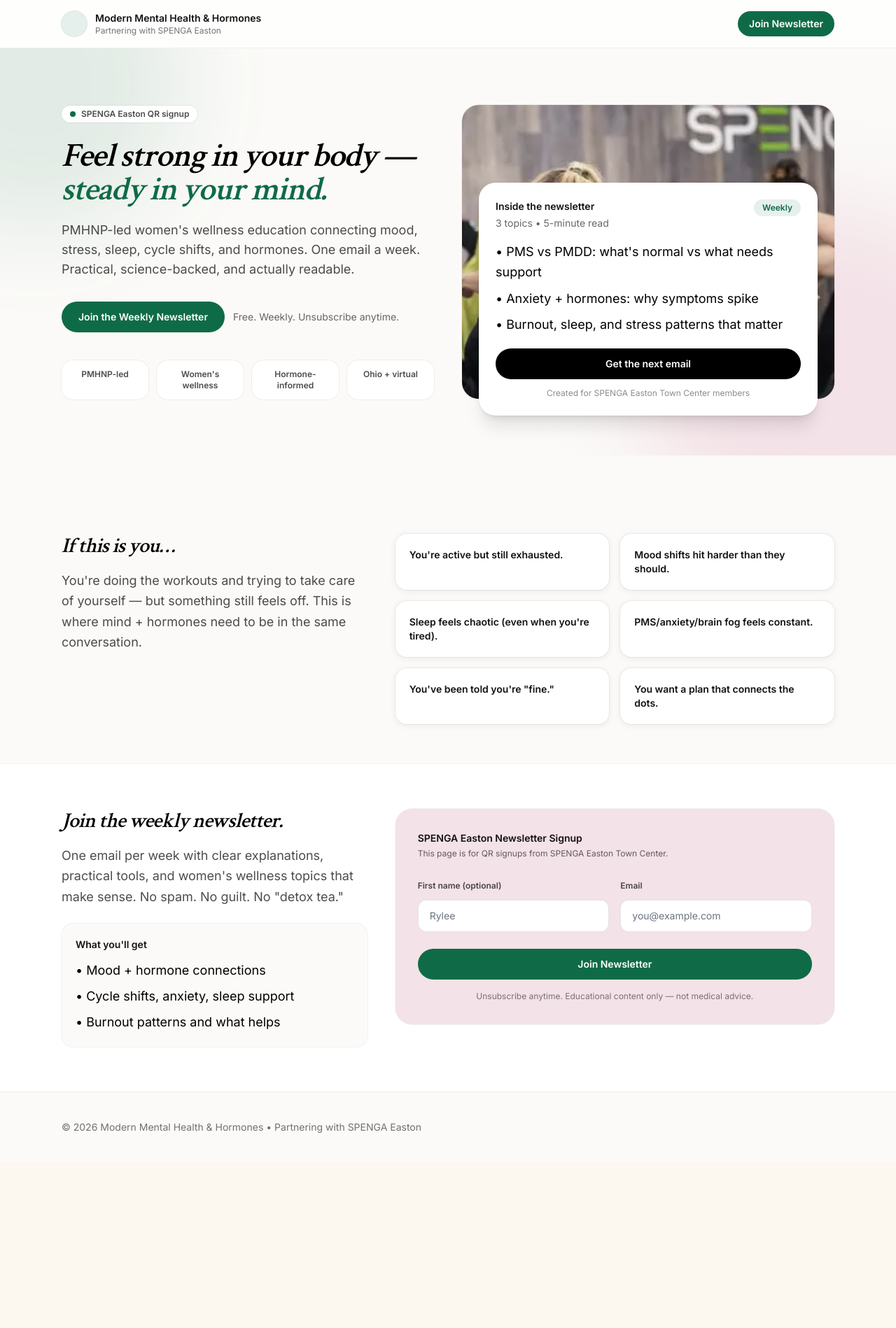
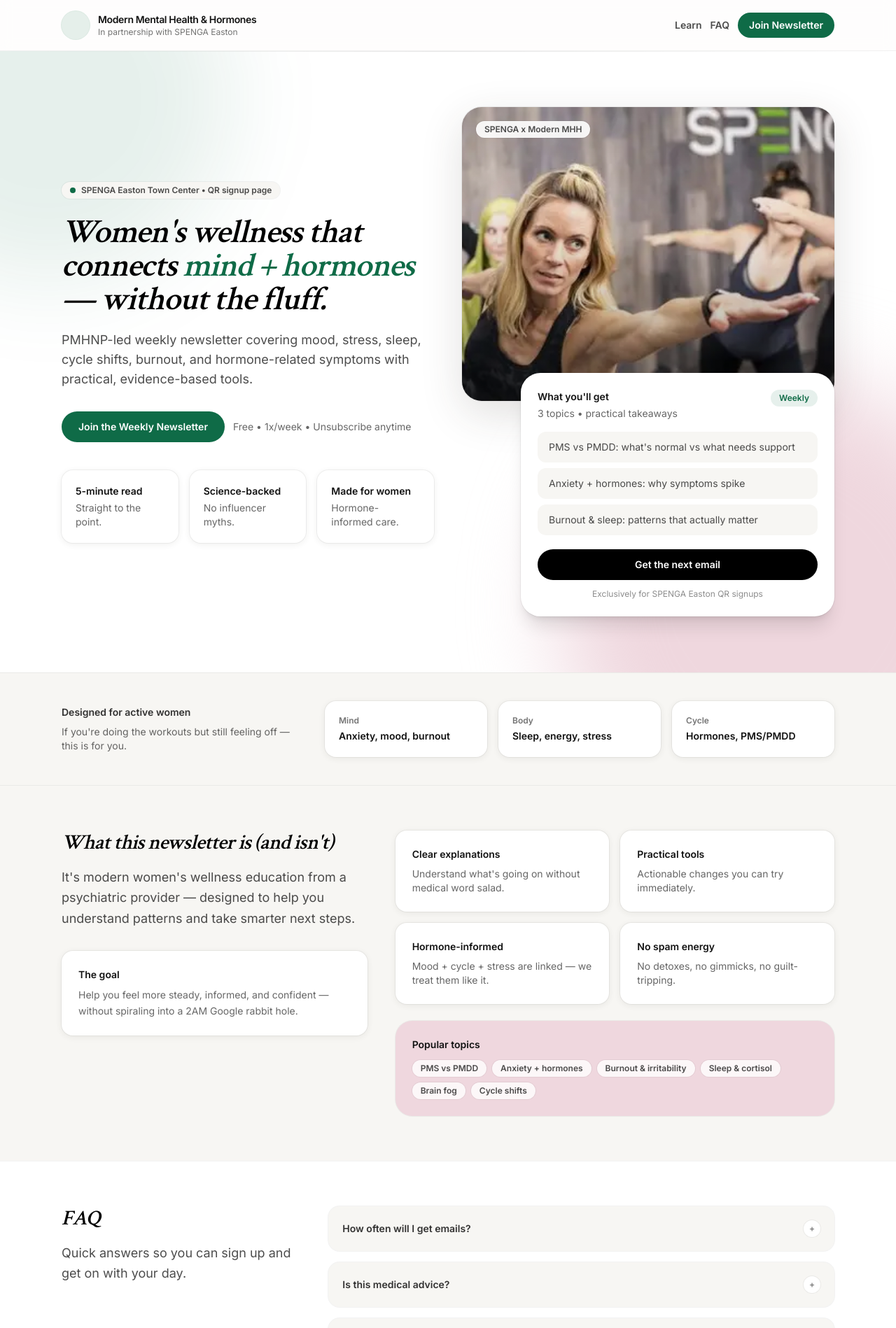
Before and after one commit to JaeShift/MMHH, a Next.js app: page /spenga in a window 1280 px wide. Shown: the top 1898 px of the page at 70% size. Before the commit the page ends 1661 px from the top, so only its background shows below. Built offline with nearby package versions, Linux system fonts and the light colour scheme; a web font is replaced by a local one.

Commit message:
redesign SPENGA page with Wix-grade layout: multi-section, FAQ, navigation

```diff
--- a/src/app/spenga/page.tsx
+++ b/src/app/spenga/page.tsx
@@ -3,15 +3,13 @@
 import Image from "next/image";
 import { useMemo, useState } from "react";
 
-export default function SpengaLandingClean() {
+export default function SpengaLandingWixGrade() {
   const [firstName, setFirstName] = useState("");
   const [email, setEmail] = useState("");
   const [status, setStatus] = useState<"idle" | "loading" | "success" | "error">("idle");
   const [message, setMessage] = useState("");
 
-  const isValidEmail = useMemo(() => {
-    return /^[^\s@]+@[^\s@]+\.[^\s@]+$/.test(email.trim());
-  }, [email]);
+  const isValidEmail = useMemo(() => /^[^\s@]+@[^\s@]+\.[^\s@]+$/.test(email.trim()), [email]);
 
   async function onSubmit(e: React.FormEvent) {
     e.preventDefault();
@@ -27,7 +25,6 @@
     }
 
     setStatus("loading");
-
     try {
       const res = await fetch("/api/spenga-signup", {
         method: "POST",
@@ -40,7 +37,6 @@
       });
 
       const data = await res.json();
-
       if (!res.ok) {
         setStatus("error");
         setMessage(data?.error ?? "Something went wrong. Try again.");
@@ -58,18 +54,31 @@
   }
 
   return (
-    <main className="min-h-screen bg-[#FBFAF8] text-[#121212]">
-      {/* Top bar */}
-      <header className="sticky top-0 z-30 border-b border-black/5 bg-white/75 backdrop-blur">
+    <main className="min-h-screen bg-[#F7F6F3] text-[#121212]">
+      {/* Top Nav */}
+      <header className="sticky top-0 z-40 border-b border-black/5 bg-white/80 backdrop-blur">
         <div className="mx-auto flex max-w-6xl items-center justify-between px-6 py-4">
           <div className="flex items-center gap-3">
-            <div className="h-9 w-9 rounded-full bg-[#0F6B47]/10 ring-1 ring-[#0F6B47]/15" />
+            <div className="h-10 w-10 rounded-full bg-[#0F6B47]/10 ring-1 ring-[#0F6B47]/15" />
             <div className="leading-tight">
-              <div className="text-sm font-semibold">Modern Mental Health & Hormones</div>
-              <div className="text-xs text-black/55">Partnering with SPENGA Easton</div>
+              <div className="text-sm font-semibold tracking-tight">Modern Mental Health & Hormones</div>
+              <div className="text-xs text-black/55">In partnership with SPENGA Easton</div>
             </div>
           </div>
 
+          <div className="flex items-center gap-3">
+            <a
+              href="#learn"
+              className="hidden text-sm font-semibold text-black/70 hover:text-black md:inline"
+            >
+              Learn
+            </a>
+            <a
+              href="#faq"
+              className="hidden text-sm font-semibold text-black/70 hover:text-black md:inline"
+            >
+              FAQ
+            </a>
             <a
               href="#signup"
               className="rounded-full bg-[#0F6B47] px-4 py-2 text-sm font-semibold text-white hover:bg-[#0c5a3b]"
@@ -77,32 +86,34 @@
               Join Newsletter
             </a>
           </div>
+        </div>
       </header>
 
       {/* Hero */}
-      <section className="relative overflow-hidden">
-        {/* soft background wash */}
+      <section className="relative overflow-hidden bg-white">
+        {/* Decorative background */}
         <div className="absolute inset-0">
-          <div className="absolute -left-40 -top-40 h-[420px] w-[420px] rounded-full bg-[#0F6B47]/10 blur-3xl" />
-          <div className="absolute -right-40 -bottom-40 h-[520px] w-[520px] rounded-full bg-[#F3E2E7] blur-3xl" />
+          <div className="absolute -left-48 -top-48 h-[520px] w-[520px] rounded-full bg-[#0F6B47]/10 blur-3xl" />
+          <div className="absolute -right-40 -bottom-56 h-[640px] w-[640px] rounded-full bg-[#EFD7DE] blur-3xl" />
+          <div className="absolute inset-x-0 top-0 h-px bg-gradient-to-r from-transparent via-black/10 to-transparent" />
         </div>
 
         <div className="relative mx-auto grid max-w-6xl grid-cols-1 items-center gap-10 px-6 py-14 lg:grid-cols-12 lg:py-20">
-          {/* Copy */}
+          {/* Left copy */}
           <div className="lg:col-span-6">
-            <div className="inline-flex items-center gap-2 rounded-full bg-white px-3 py-1 text-xs font-semibold text-black/70 ring-1 ring-black/5">
+            <div className="inline-flex items-center gap-2 rounded-full bg-[#F7F6F3] px-3 py-1 text-xs font-semibold text-black/70 ring-1 ring-black/5">
               <span className="inline-block h-2 w-2 rounded-full bg-[#0F6B47]" />
-              SPENGA Easton QR signup
+              SPENGA Easton Town Center • QR signup page
             </div>
 
             <h1 className="mt-6 text-4xl font-semibold leading-tight tracking-tight sm:text-5xl">
-              Feel strong in your body —{" "}
-              <span className="text-[#0F6B47]">steady in your mind.</span>
+              Women&apos;s wellness that connects{" "}
+              <span className="text-[#0F6B47]">mind + hormones</span> — without the fluff.
             </h1>
 
             <p className="mt-5 max-w-xl text-base leading-relaxed text-black/70 sm:text-lg">
-              PMHNP-led women&apos;s wellness education connecting mood, stress, sleep, cycle shifts, and hormones.
-              One email a week. Practical, science-backed, and actually readable.
+              PMHNP-led weekly newsletter covering mood, stress, sleep, cycle shifts, burnout,
+              and hormone-related symptoms with practical, evidence-based tools.
             </p>
 
             <div className="mt-8 flex flex-col gap-3 sm:flex-row sm:items-center">
@@ -112,23 +123,30 @@
               >
                 Join the Weekly Newsletter
               </a>
-              <p className="text-sm text-black/60">Free. Weekly. Unsubscribe anytime.</p>
+              <div className="text-sm text-black/60">Free • 1x/week • Unsubscribe anytime</div>
             </div>
 
-            <div className="mt-10 grid grid-cols-2 gap-3 sm:grid-cols-4">
-              {["PMHNP-led", "Women's wellness", "Hormone-informed", "Ohio + virtual"].map((t) => (
-                <div key={t} className="rounded-2xl bg-white px-4 py-3 text-center text-xs font-semibold text-black/70 ring-1 ring-black/5">
-                  {t}
+            {/* Mini "Wix template" feature row */}
+            <div className="mt-10 grid grid-cols-1 gap-4 sm:grid-cols-3">
+              {[
+                { title: "5-minute read", desc: "Straight to the point." },
+                { title: "Science-backed", desc: "No influencer myths." },
+                { title: "Made for women", desc: "Hormone-informed care." },
+              ].map((c) => (
+                <div key={c.title} className="rounded-2xl bg-white p-5 shadow-sm ring-1 ring-black/5">
+                  <div className="text-sm font-semibold">{c.title}</div>
+                  <div className="mt-1 text-sm text-black/60">{c.desc}</div>
                 </div>
               ))}
             </div>
           </div>
 
-          {/* Image + overlay card */}
+          {/* Right media */}
           <div className="lg:col-span-6">
             <div className="relative">
-              <div className="relative overflow-hidden rounded-3xl bg-black/5 ring-1 ring-black/5">
-                <div className="relative h-[340px] w-full sm:h-[420px]">
+              {/* image card */}
+              <div className="relative overflow-hidden rounded-[28px] bg-black/5 shadow-lg ring-1 ring-black/5">
+                <div className="relative h-[420px] w-full">
                   <Image
                     src="/spenga.webp"
                     alt="SPENGA class"
@@ -136,28 +154,38 @@
                     priority
                     className="object-cover object-center"
                   />
-                  {/* readability fade */}
                   <div className="absolute inset-0 bg-gradient-to-t from-black/35 via-black/10 to-transparent" />
+                </div>
+
+                {/* overlay badge */}
+                <div className="absolute left-5 top-5 rounded-full bg-white/90 px-3 py-1 text-xs font-semibold text-black/70 ring-1 ring-black/5">
+                  SPENGA x Modern MHH
                 </div>
               </div>
 
-              {/* floating mini card */}
-              <div className="absolute -bottom-6 left-6 right-6 rounded-3xl bg-white p-6 shadow-xl ring-1 ring-black/5">
+              {/* floating signup preview */}
+              <div className="relative -mt-10 ml-auto w-full max-w-md rounded-[28px] bg-white p-6 shadow-xl ring-1 ring-black/5">
                 <div className="flex items-start justify-between gap-4">
                   <div>
-                    <div className="text-sm font-semibold">Inside the newsletter</div>
-                    <div className="mt-1 text-sm text-black/60">3 topics • 5-minute read</div>
+                    <div className="text-sm font-semibold">What you&apos;ll get</div>
+                    <div className="mt-1 text-sm text-black/60">3 topics • practical takeaways</div>
                   </div>
                   <div className="rounded-full bg-[#0F6B47]/10 px-3 py-1 text-xs font-semibold text-[#0F6B47]">
                     Weekly
                   </div>
                 </div>
 
-                <ul className="mt-4 space-y-2 text-sm text-black/70">
-                  <li>• PMS vs PMDD: what&apos;s normal vs what needs support</li>
-                  <li>• Anxiety + hormones: why symptoms spike</li>
-                  <li>• Burnout, sleep, and stress patterns that matter</li>
-                </ul>
+                <div className="mt-4 grid gap-2 text-sm text-black/70">
+                  <div className="rounded-xl bg-[#F7F6F3] px-4 py-3">
+                    PMS vs PMDD: what&apos;s normal vs what needs support
+                  </div>
+                  <div className="rounded-xl bg-[#F7F6F3] px-4 py-3">
+                    Anxiety + hormones: why symptoms spike
+                  </div>
+                  <div className="rounded-xl bg-[#F7F6F3] px-4 py-3">
+                    Burnout & sleep: patterns that actually matter
+                  </div>
+                </div>
 
                 <a
                   href="#signup"
@@ -167,7 +195,7 @@
                 </a>
 
                 <div className="mt-3 text-center text-xs text-black/45">
-                  Created for SPENGA Easton Town Center members
+                  Exclusively for SPENGA Easton QR signups
                 </div>
               </div>
             </div>
@@ -175,63 +203,176 @@
         </div>
       </section>
 
-      {/* spacer because floating card */}
-      <div className="h-14" />
+      {/* Social proof strip */}
+      <section className="border-y border-black/5 bg-[#F7F6F3]">
+        <div className="mx-auto max-w-6xl px-6 py-10">
+          <div className="grid grid-cols-1 gap-6 md:grid-cols-12 md:items-center">
+            <div className="md:col-span-4">
+              <div className="text-sm font-semibold text-black/80">Designed for active women</div>
+              <div className="mt-2 text-sm text-black/60">
+                If you&apos;re doing the workouts but still feeling off — this is for you.
+              </div>
+            </div>
+            <div className="md:col-span-8">
+              <div className="grid grid-cols-1 gap-4 sm:grid-cols-3">
+                {[
+                  { k: "Mind", v: "Anxiety, mood, burnout" },
+                  { k: "Body", v: "Sleep, energy, stress" },
+                  { k: "Cycle", v: "Hormones, PMS/PMDD" },
+                ].map((x) => (
+                  <div key={x.k} className="rounded-2xl bg-white p-5 ring-1 ring-black/5 shadow-sm">
+                    <div className="text-xs font-semibold text-black/55">{x.k}</div>
+                    <div className="mt-1 text-sm font-semibold">{x.v}</div>
+                  </div>
+                ))}
+              </div>
+            </div>
+          </div>
+        </div>
+      </section>
 
-      {/* Who it's for */}
-      <section className="mx-auto max-w-6xl px-6 py-14">
+      {/* Learn Section */}
+      <section id="learn" className="mx-auto max-w-6xl px-6 py-16">
         <div className="grid grid-cols-1 gap-10 lg:grid-cols-12">
           <div className="lg:col-span-5">
-            <h2 className="text-3xl font-semibold tracking-tight">If this is you…</h2>
+            <h2 className="text-3xl font-semibold tracking-tight">What this newsletter is (and isn&apos;t)</h2>
             <p className="mt-4 text-black/70 leading-relaxed">
-              You&apos;re doing the workouts and trying to take care of yourself — but something still feels off.
-              This is where mind + hormones need to be in the same conversation.
+              It&apos;s modern women&apos;s wellness education from a psychiatric provider — designed to help you
+              understand patterns and take smarter next steps.
             </p>
+
+            <div className="mt-8 rounded-2xl bg-white p-6 shadow-sm ring-1 ring-black/5">
+              <div className="text-sm font-semibold">The goal</div>
+              <p className="mt-2 text-sm text-black/60 leading-relaxed">
+                Help you feel more steady, informed, and confident — without spiraling into a 2AM
+                Google rabbit hole.
+              </p>
+            </div>
           </div>
 
           <div className="lg:col-span-7">
             <div className="grid grid-cols-1 gap-4 sm:grid-cols-2">
               {[
-                "You're active but still exhausted.",
-                "Mood shifts hit harder than they should.",
-                "Sleep feels chaotic (even when you're tired).",
-                "PMS/anxiety/brain fog feels constant.",
-                "You've been told you're \"fine.\"",
-                "You want a plan that connects the dots.",
-              ].map((text) => (
-                <div key={text} className="rounded-2xl bg-white p-5 ring-1 ring-black/5 shadow-sm">
-                  <div className="text-sm font-semibold">{text}</div>
+                {
+                  title: "Clear explanations",
+                  desc: "Understand what's going on without medical word salad.",
+                },
+                {
+                  title: "Practical tools",
+                  desc: "Actionable changes you can try immediately.",
+                },
+                {
+                  title: "Hormone-informed",
+                  desc: "Mood + cycle + stress are linked — we treat them like it.",
+                },
+                {
+                  title: "No spam energy",
+                  desc: "No detoxes, no gimmicks, no guilt-tripping.",
+                },
+              ].map((b) => (
+                <div key={b.title} className="rounded-2xl bg-white p-6 shadow-sm ring-1 ring-black/5">
+                  <div className="text-sm font-semibold">{b.title}</div>
+                  <div className="mt-2 text-sm text-black/60">{b.desc}</div>
                 </div>
               ))}
+            </div>
+
+            {/* "Template-style" callout */}
+            <div className="mt-6 rounded-3xl bg-[#EFD7DE] p-6 ring-1 ring-black/5">
+              <div className="text-sm font-semibold">Popular topics</div>
+              <div className="mt-3 flex flex-wrap gap-2">
+                {[
+                  "PMS vs PMDD",
+                  "Anxiety + hormones",
+                  "Burnout & irritability",
+                  "Sleep & cortisol",
+                  "Brain fog",
+                  "Cycle shifts",
+                ].map((t) => (
+                  <span
+                    key={t}
+                    className="rounded-full bg-white/80 px-3 py-1 text-xs font-semibold text-black/70 ring-1 ring-black/5"
+                  >
+                    {t}
+                  </span>
+                ))}
+              </div>
+            </div>
+          </div>
+        </div>
+      </section>
+
+      {/* FAQ */}
+      <section id="faq" className="border-t border-black/5 bg-white">
+        <div className="mx-auto max-w-6xl px-6 py-16">
+          <div className="grid grid-cols-1 gap-10 lg:grid-cols-12">
+            <div className="lg:col-span-4">
+              <h2 className="text-3xl font-semibold tracking-tight">FAQ</h2>
+              <p className="mt-4 text-black/70 leading-relaxed">
+                Quick answers so you can sign up and get on with your day.
+              </p>
+            </div>
+
+            <div className="lg:col-span-8">
+              <div className="space-y-4">
+                <Faq
+                  q="How often will I get emails?"
+                  a="Once per week. Occasionally a short bonus email if something is time-sensitive or highly requested."
+                />
+                <Faq
+                  q="Is this medical advice?"
+                  a="No. It's educational content meant to help you understand patterns and options. For personal medical decisions, you'd need individualized care."
+                />
+                <Faq
+                  q="Can I unsubscribe?"
+                  a="Yes — anytime, with one click. No hard feelings. I won't chase you like a gym membership contract."
+                />
+                <Faq
+                  q="Is this only for SPENGA members?"
+                  a="This page is built for SPENGA Easton QR signups, but the newsletter content is generally relevant for women who want mind + hormone support."
+                />
+              </div>
             </div>
           </div>
         </div>
       </section>
 
       {/* Signup */}
-      <section id="signup" className="border-t border-black/5 bg-white">
-        <div className="mx-auto grid max-w-6xl grid-cols-1 gap-10 px-6 py-16 lg:grid-cols-12 lg:items-start">
+      <section id="signup" className="bg-[#F7F6F3]">
+        <div className="mx-auto max-w-6xl px-6 py-16">
+          <div className="grid grid-cols-1 gap-10 lg:grid-cols-12 lg:items-start">
             <div className="lg:col-span-5">
               <h2 className="text-3xl font-semibold tracking-tight">Join the weekly newsletter.</h2>
               <p className="mt-4 text-black/70 leading-relaxed">
-              One email per week with clear explanations, practical tools, and women&apos;s wellness topics that make sense.
-              No spam. No guilt. No &quot;detox tea.&quot;
+                One email per week with clear explanations, real tools, and women&apos;s wellness topics that make sense.
               </p>
 
-            <div className="mt-6 rounded-2xl bg-[#FBFAF8] p-5 ring-1 ring-black/5">
-              <div className="text-sm font-semibold">What you&apos;ll get</div>
-              <ul className="mt-3 space-y-2 text-sm text-black/70">
-                <li>• Mood + hormone connections</li>
-                <li>• Cycle shifts, anxiety, sleep support</li>
-                <li>• Burnout patterns and what helps</li>
+              <div className="mt-8 rounded-2xl bg-white p-6 shadow-sm ring-1 ring-black/5">
+                <div className="text-sm font-semibold">Perfect for you if…</div>
+                <ul className="mt-3 space-y-2 text-sm text-black/60">
+                  <li>• you&apos;re active but still exhausted</li>
+                  <li>• mood shifts / irritability feel &quot;random&quot;</li>
+                  <li>• sleep, stress, and cycle changes overlap</li>
                 </ul>
               </div>
             </div>
 
             <div className="lg:col-span-7">
-            <form onSubmit={onSubmit} className="rounded-3xl bg-[#F3E2E7] p-8 ring-1 ring-black/5">
+              <form
+                onSubmit={onSubmit}
+                className="rounded-[28px] bg-white p-8 shadow-xl ring-1 ring-black/5"
+              >
+                <div className="flex items-start justify-between gap-4">
+                  <div>
                     <div className="text-sm font-semibold">SPENGA Easton Newsletter Signup</div>
-              <div className="mt-1 text-xs text-black/60">This page is for QR signups from SPENGA Easton Town Center.</div>
+                    <div className="mt-1 text-xs text-black/55">
+                      This page is for QR signups from SPENGA Easton Town Center.
+                    </div>
+                  </div>
+                  <div className="rounded-full bg-[#0F6B47]/10 px-3 py-1 text-xs font-semibold text-[#0F6B47]">
+                    Free
+                  </div>
+                </div>
 
                 <div className="mt-6 grid grid-cols-1 gap-4 sm:grid-cols-2">
                   <div>
@@ -239,8 +380,8 @@
                     <input
                       value={firstName}
                       onChange={(e) => setFirstName(e.target.value)}
-                    className="mt-2 w-full rounded-xl border border-black/10 bg-white px-4 py-3 text-sm outline-none focus:border-[#0F6B47]"
-                    placeholder="Rylee"
+                      className="mt-2 w-full rounded-2xl border border-black/10 bg-[#F7F6F3] px-4 py-3 text-sm outline-none focus:border-[#0F6B47] focus:bg-white"
+                      placeholder="First name"
                       autoComplete="given-name"
                     />
                   </div>
@@ -250,7 +391,7 @@
                     <input
                       value={email}
                       onChange={(e) => setEmail(e.target.value)}
-                    className="mt-2 w-full rounded-xl border border-black/10 bg-white px-4 py-3 text-sm outline-none focus:border-[#0F6B47]"
+                      className="mt-2 w-full rounded-2xl border border-black/10 bg-[#F7F6F3] px-4 py-3 text-sm outline-none focus:border-[#0F6B47] focus:bg-white"
                       placeholder="you@example.com"
                       autoComplete="email"
                       inputMode="email"
@@ -264,32 +405,53 @@
                   disabled={status === "loading"}
                   className="mt-6 inline-flex w-full items-center justify-center rounded-full bg-[#0F6B47] px-6 py-3 text-sm font-semibold text-white hover:bg-[#0c5a3b] disabled:opacity-60"
                 >
-                {status === "loading" ? "Submitting..." : "Join Newsletter"}
+                  {status === "loading" ? "Submitting…" : "Join Newsletter"}
                 </button>
 
                 {message ? (
                   <div
-                  className={`mt-4 rounded-xl px-4 py-3 text-sm ${
-                    status === "success" ? "bg-white/70 text-[#0F6B47]" : "bg-white/70 text-red-700"
+                    className={`mt-4 rounded-2xl px-4 py-3 text-sm ${
+                      status === "success" ? "bg-[#0F6B47]/10 text-[#0F6B47]" : "bg-red-50 text-red-700"
                     }`}
                   >
                     {message}
                   </div>
                 ) : null}
 
-              <p className="mt-4 text-center text-xs text-black/50">
+                <p className="mt-4 text-center text-xs text-black/45">
                   Unsubscribe anytime. Educational content only — not medical advice.
                 </p>
               </form>
             </div>
           </div>
+        </div>
       </section>
 
-      <footer className="border-t border-black/5 bg-[#FBFAF8]">
+      {/* Footer */}
+      <footer className="border-t border-black/5 bg-white">
         <div className="mx-auto max-w-6xl px-6 py-10 text-sm text-black/55">
-          © {new Date().getFullYear()} Modern Mental Health & Hormones • Partnering with SPENGA Easton
+          <div className="flex flex-col gap-2 sm:flex-row sm:items-center sm:justify-between">
+            <div>© {new Date().getFullYear()} Modern Mental Health & Hormones</div>
+            <div>Partnering with SPENGA Easton • Easton Town Center, Ohio</div>
+          </div>
         </div>
       </footer>
     </main>
   );
 }
+
+function Faq({ q, a }: { q: string; a: string }) {
+  return (
+    <details className="group rounded-2xl bg-[#F7F6F3] p-5 ring-1 ring-black/5">
+      <summary className="cursor-pointer list-none text-sm font-semibold text-black/80">
+        <div className="flex items-center justify-between gap-4">
+          <span>{q}</span>
+          <span className="rounded-full bg-white px-2 py-1 text-xs font-semibold text-black/50 ring-1 ring-black/5">
+            +
+          </span>
+        </div>
+      </summary>
+      <div className="mt-3 text-sm text-black/60 leading-relaxed">{a}</div>
+    </details>
+  );
+}
```
Lines whose indentation alone changed are shown as unchanged.
